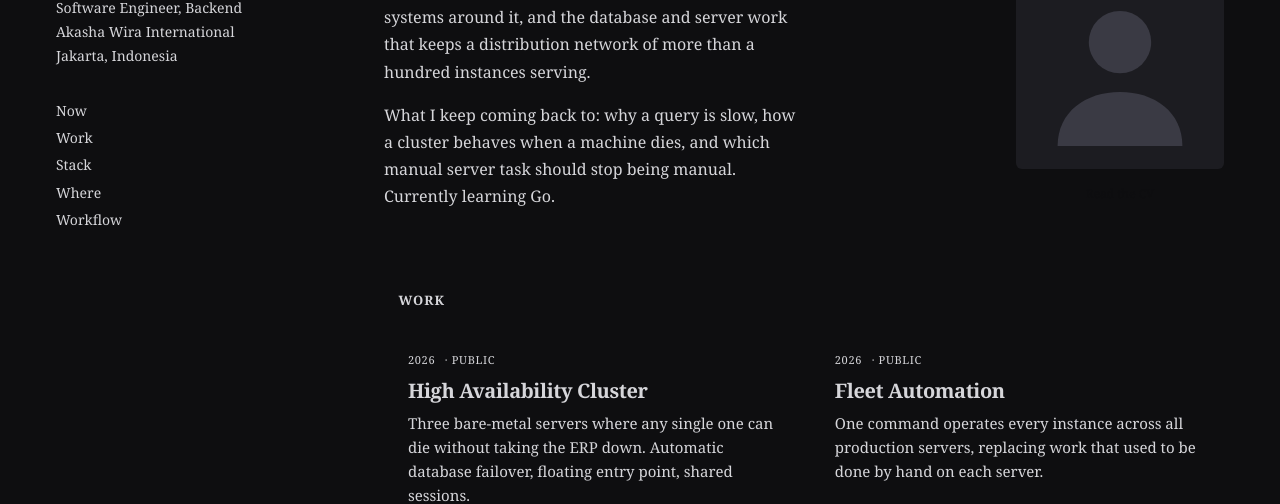
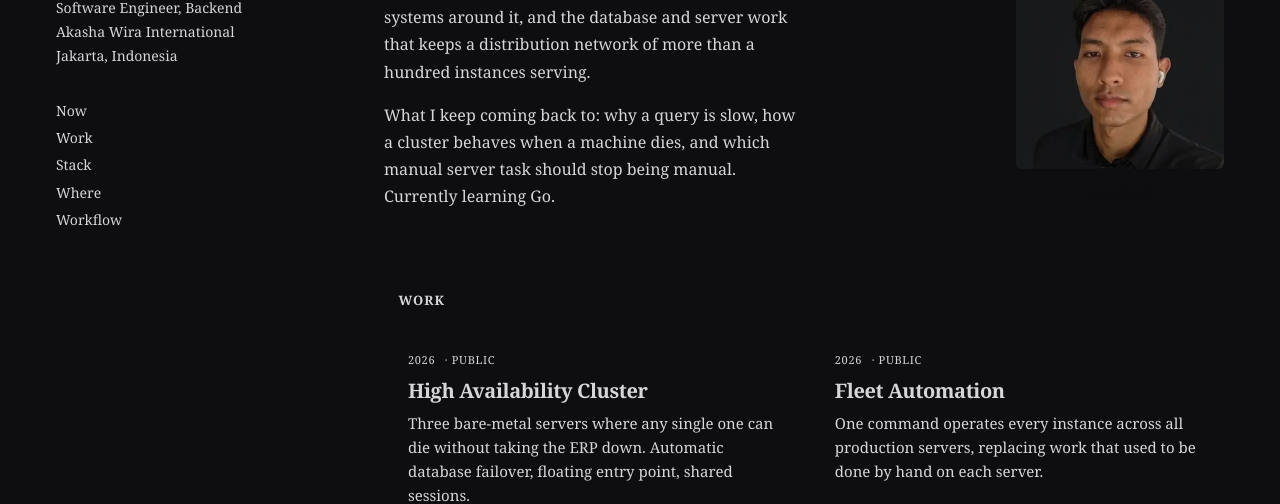
Before and after one commit to dhoridho/dhoridho.github.io, an Astro site: page / in a window 1280 px wide. Shown: the part 208-712 px from the top of the page. Built offline with nearby package versions, Linux system fonts and the light colour scheme; Astro itself is replaced by a stand-in of ours.

Commit message:
[ADD] custom domain ridhokurnia.my.id and real portrait

```diff
--- a/astro.config.mjs
+++ b/astro.config.mjs
@@ -5,8 +5,9 @@ import tailwindcss from '@tailwindcss/vite';
 
 // https://astro.build/config
 export default defineConfig({
-  // User page, served from the domain root, so no `base` is needed.
-  site: 'https://dhoridho.github.io',
+  // Custom apex domain, served from the root, so no `base` is needed even though
+  // the repo is no longer named <user>.github.io.
+  site: 'https://ridhokurnia.my.id',
 
   vite: {
     plugins: [tailwindcss()]
--- a/src/pages/index.astro
+++ b/src/pages/index.astro
@@ -76,9 +76,14 @@ const roles = [
         </div>
 
         <div class="cv">
-          {/* Placeholder art. Drop a real portrait at public/portrait.jpg and swap
-              the src; the frame crops it square either way. */}
-          <img class="cv__portrait" src="/portrait.svg" width="208" height="208" alt="Ridho Kurnia Putra" />
+          <img
+            class="cv__portrait"
+            src="/portrait.webp"
+            width="416"
+            height="416"
+            alt="Ridho Kurnia Putra"
+            decoding="async"
+          />
           <a class="cv__action" href="/cv/">Read the CV</a>
         </div>
         </div>
```
Also changed, not shown: public/portrait.svg (deleted), public/portrait.webp (added), 1 other file.
